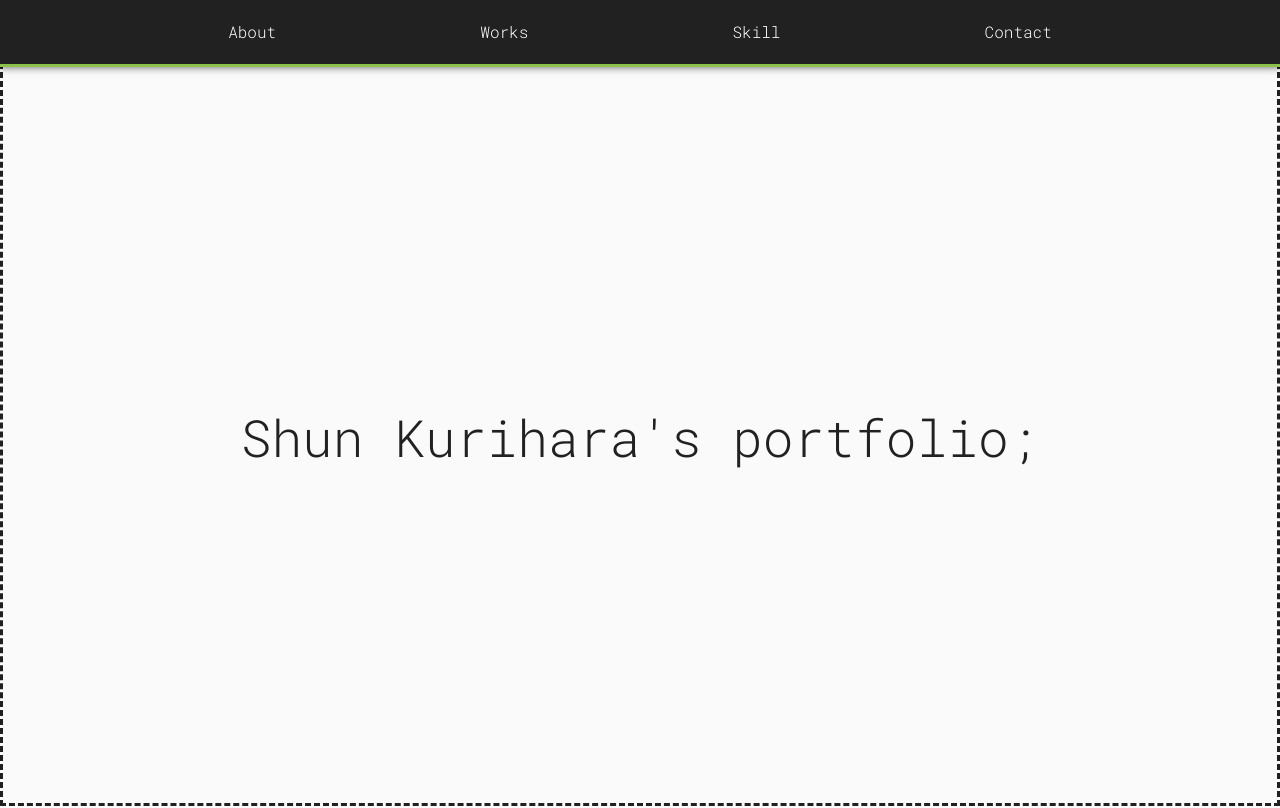
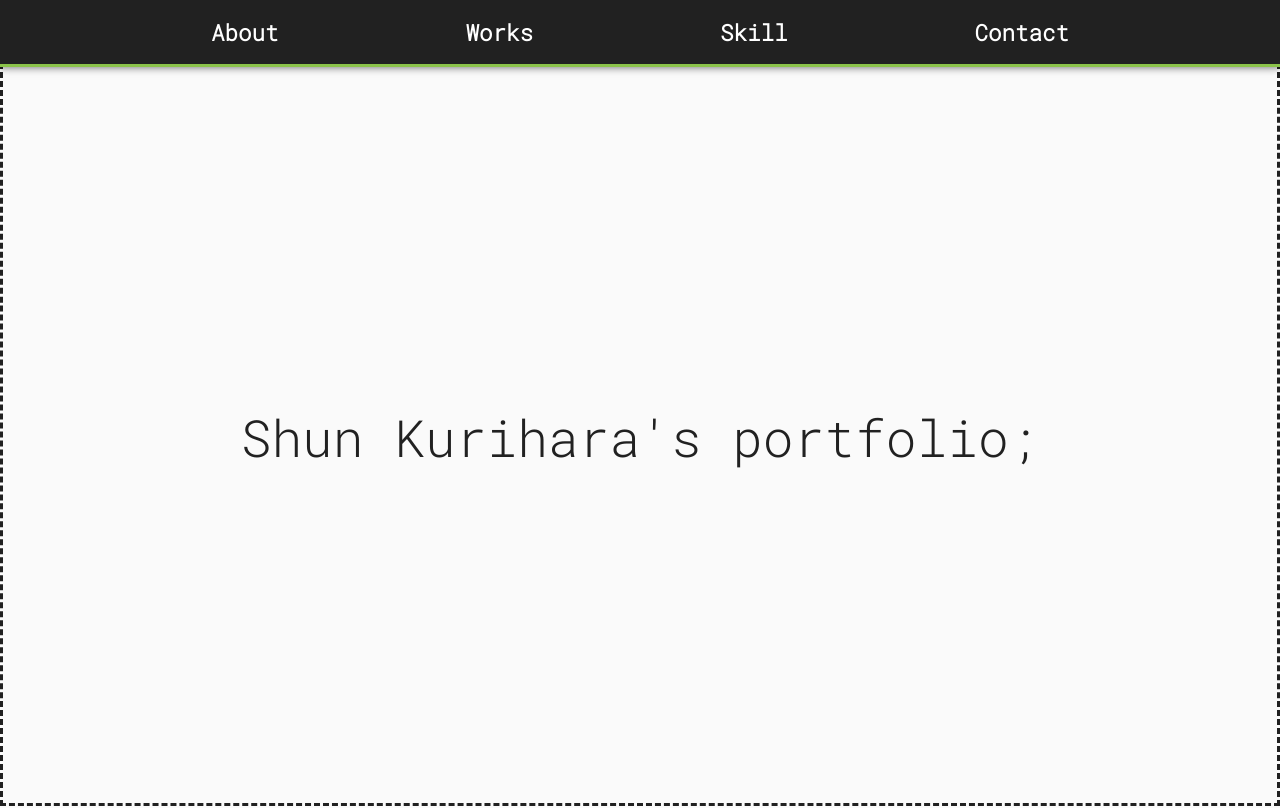
Before and after one commit to kuri-Maron/portfolio, a React (Create React App) app: page / in a window 1280 px wide. Shown: the top 808 px of the page. Built offline with nearby package versions, Linux system fonts and the light colour scheme.

Commit message:
add: メニューテキストハイライトとスクロール機能を実装。

```diff
--- a/src/modules/views/AppBar.js
+++ b/src/modules/views/AppBar.js
@@ -1,7 +1,7 @@
 import React from "react";
 import { makeStyles } from "@material-ui/core/styles";
 // import { AppBar, Toolbar, Link } from "@material-ui/core";
-import { AppBar, Toolbar } from "@material-ui/core";
+import { AppBar, Toolbar, Typography } from "@material-ui/core";
 import { lightGreen } from "@material-ui/core/colors";
 import { Link, animateScroll as scroll } from "react-scroll";
 
@@ -20,6 +20,13 @@ const useStyles = makeStyles((theme) => ({
     [theme.breakpoints.down("xs")]: {
       fontSize: 16,
     },
+    cursor: "pointer",
+    "&:hover": {
+      color: lightGreen[500],
+    },
+  },
+  active: {
+    color: lightGreen[500],
   },
 }));
 
@@ -42,44 +49,52 @@ const CustomAppBar = (props) => {
     <AppBar position="fixed" color="primary" className={classes.appBar}>
       <Toolbar className={classes.toolbar}>
         <Link
-          activeClass="active"
+          activeClass={classes.active}
           to="About"
           spy={true}
           smooth={true}
           offset={-50}
           duration={500}
         >
-          About
+          <Typography variant="h6" className={classes.barText}>
+            About
+          </Typography>
         </Link>
         <Link
-          activeClass="active"
+          activeClass={classes.active}
           to="Works"
           spy={true}
           smooth={true}
           offset={-50}
           duration={500}
         >
-          Works
+          <Typography variant="h6" className={classes.barText}>
+            Works
+          </Typography>
         </Link>
         <Link
-          activeClass="active"
+          activeClass={classes.active}
           to="Skill"
           spy={true}
           smooth={true}
           offset={-50}
           duration={500}
         >
-          Skill
+          <Typography variant="h6" className={classes.barText}>
+            Skill
+          </Typography>
         </Link>
         <Link
-          activeClass="active"
+          activeClass={classes.active}
           to="Contact"
           spy={true}
           smooth={true}
           offset={-50}
           duration={500}
         >
-          Contact
+          <Typography variant="h6" className={classes.barText}>
+            Contact
+          </Typography>
         </Link>
 
         {/* <Link
```
